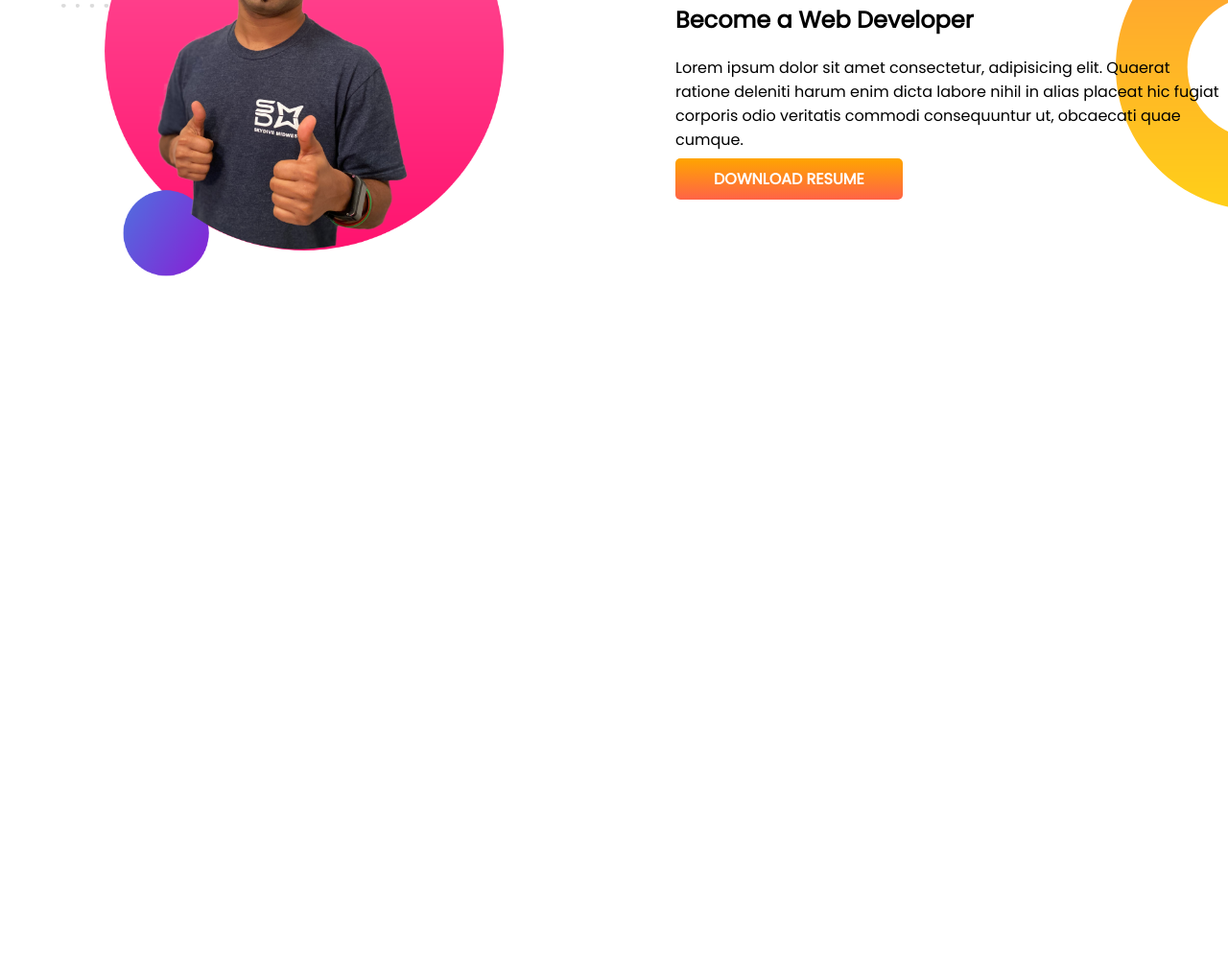
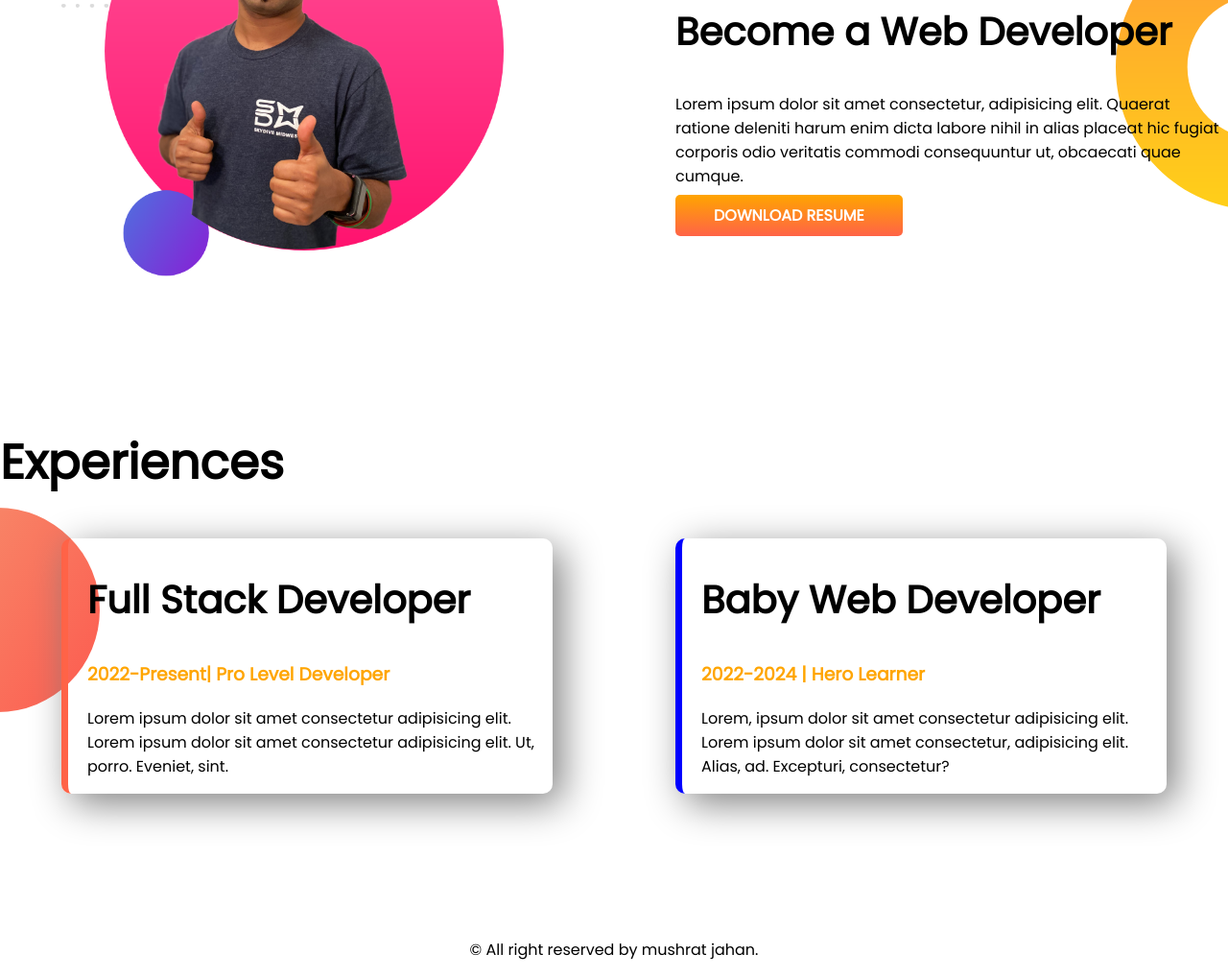
Before and after one commit to mushrat-jahan/My-first-portfolio, a plain HTML site: page index.html in a window 1280 px wide. Shown: the part 818-1836 px from the top of the page at 96% size. Before the commit the page ends 1263 px from the top, so only its background shows below. Drawn offline with Linux system fonts and the light colour scheme.

Commit message:
styled border and footer

```diff
--- a/index.html
+++ b/index.html
@@ -1,5 +1,6 @@
 <!DOCTYPE html>
 <html lang="en">
+
 <head>
     <meta charset="UTF-8">
     <meta http-equiv="X-UA-Compatible" content="IE=edge">
@@ -10,32 +11,56 @@
     <link href="https://fonts.googleapis.com/css2?family=Poppins&display=swap" rel="stylesheet">
     <link rel="stylesheet" href="style.css">
 </head>
+
 <body>
-    <section class="top-banner">
+    <section class="top-banner flexible-container">
         <div class="half-width">
             <h1>Welcome To</h1>
             <h1><span class="add-color">Mushrat</span> Website</h1>
             <h3>Professional Web Developer</h3>
             <p>Lorem ipsum dolor sit amet consectetur adipisicing elit. Molestias atque voluptas ipsum ullam facere,
-                perferendis, excepturi dolores odit quos recusandae temporibus! Consequatur, quo. A aliquam labore ab quam
-                in. Asperiores odio, quasi delectus sit optio velit perspiciatis perferendis ab unde alias officia inventore
+                perferendis, excepturi dolores odit quos recusandae temporibus! Consequatur, quo. A aliquam labore ab
+                quam
+                in. Asperiores odio, quasi delectus sit optio velit perspiciatis perferendis ab unde alias officia
+                inventore
                 eius nostrum eveniet deleniti deserunt esse tenetur?</p>
-                <a class="link-button" target="_blank" href="https://www.linkedin.com/in/mushrat-jahan-337759201/">HIRE ME</a>
+            <a class="link-button" target="_blank" href="https://www.linkedin.com/in/mushrat-jahan-337759201/">HIRE
+                ME</a>
         </div>
         <div class="half-width">
             <img src="image/jhankar.png" alt="">
         </div>
     </section>
-    <section class="dream-big">
+    <section class="dream-big flexible-container">
         <div class="half-width">
             <img src="image/jhankar2.png" alt="">
         </div>
         <div class="half-width">
             <h1>Dream Big</h1>
-             <h2>Become a Web Developer</h2>
-             <p>Lorem ipsum dolor sit amet consectetur, adipisicing elit. Quaerat ratione deleniti harum enim dicta labore nihil in alias placeat hic fugiat corporis odio veritatis commodi consequuntur ut, obcaecati quae cumque.</p>
-             <a class="link-button" target="_blank" href="">DOWNLOAD RESUME</a>
+            <h2>Become a Web Developer</h2>
+            <p>Lorem ipsum dolor sit amet consectetur, adipisicing elit. Quaerat ratione deleniti harum enim dicta
+                labore nihil in alias placeat hic fugiat corporis odio veritatis commodi consequuntur ut, obcaecati quae
+                cumque.</p>
+            <a class="link-button" target="_blank" href="">DOWNLOAD RESUME</a>
+        </div>
+    </section>
+    <section class="experience-area">
+        <h1>Experiences</h1>
+        <div class="flexible-container">
+            <div id="full-stack-developer" class="experience-item">
+                <h2>Full Stack Developer</h2>
+                <h3 class="add-color">2022-Present| Pro Level Developer</h3>
+                <p>Lorem ipsum dolor sit amet consectetur adipisicing elit. Lorem ipsum dolor sit amet consectetur adipisicing elit. Ut, porro. Eveniet, sint.</p>
+            </div>
+            <div id="baby-web-developer" class="experience-item">
+                <h2>Baby Web Developer</h2>
+                <h3 class="add-color">2022-2024 | Hero Learner</h3>
+                <p>Lorem, ipsum dolor sit amet consectetur adipisicing elit. Lorem ipsum dolor sit amet consectetur, adipisicing elit. Alias, ad. Excepturi, consectetur?</p>
+            </div>
         </div>
     </section>
 </body>
+ <footer>
+    <p>© All right reserved by mushrat jahan.</p>
+ </footer>
 </html>
--- a/style.css
+++ b/style.css
@@ -5,10 +5,13 @@ body {
 h1 {
     font-size: 50px;
 }
+h2{
+    font-size: 40px;
+}
 .add-color {
     color: orange;
 }
-section {
+.flexible-container {
     display: flex;
     margin-bottom: 150px;
 }
@@ -37,3 +40,25 @@ section {
     background-repeat: no-repeat;
     background-position: right;
 }
+.experience-item{
+    width: 40%;
+    margin-left: 5%;
+    margin-right: 5%;
+    padding-left: 20px;
+    border-radius: 10px;
+    box-shadow: 10px 10px 40px gray;
+}
+.experience-area{
+    background-image: url(image/exp-bg.png);
+    background-repeat: no-repeat;
+    background-position: left;
+}
+#full-stack-developer{
+    border-left: 7px solid tomato;
+}
+#baby-web-developer{
+    border-left: 7px solid  blue;
+}
+footer{
+    text-align: center;
+}
```
